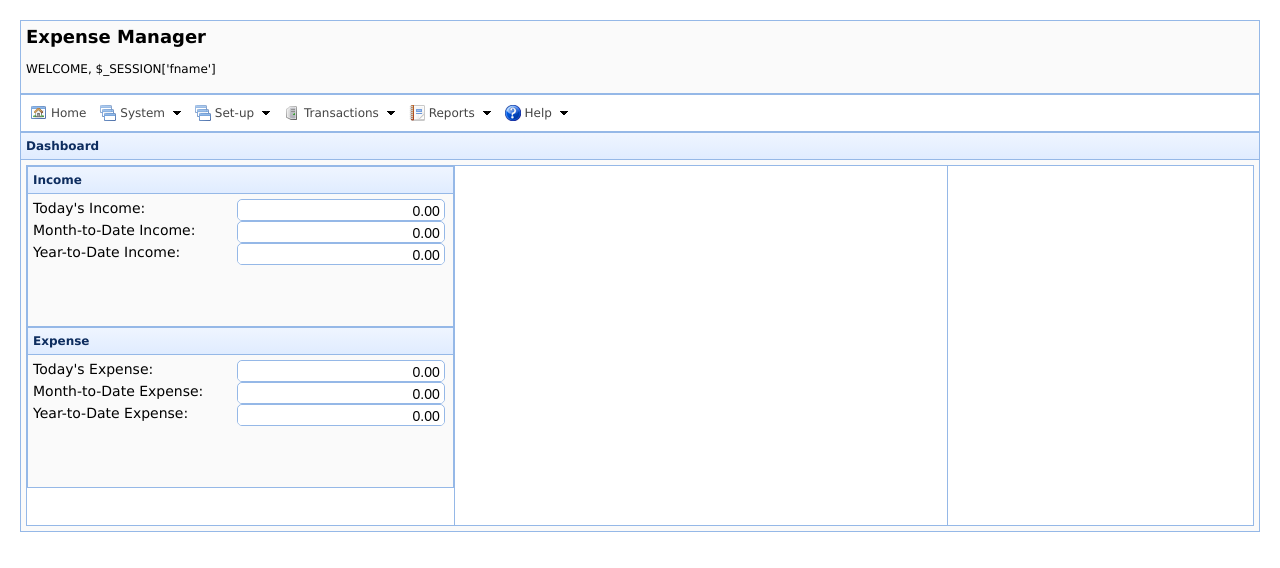
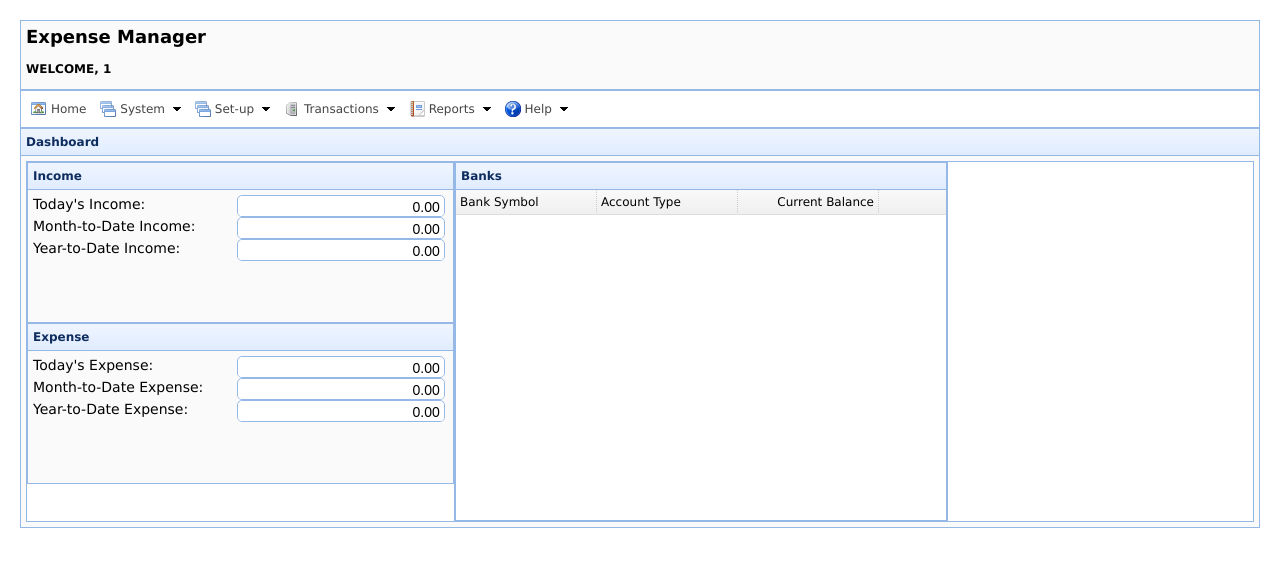
Before and after one commit to JeffreyAReyes/expensemanagerjquery, a PHP site: page /main.php in a window 1280 px wide. Shown: the top 568 px of the page. Run offline with PHP 8.4, Linux system fonts and the light colour scheme; the visitor is signed in with stand-in values (Sample User, id 1); data that the repository does not hold is empty.

Commit message:
Code additions
Added php code to display session variable like name of the current
logged in user

```diff
--- a/main.php
+++ b/main.php
@@ -29,7 +29,7 @@ if (!(isset($_SESSION['login']) && $_SESSION['login'] != '')) {
 <body>
 	<div class="easyui-panel" style="padding:5px;width:100%;background:#fafafa;">
 		<h2>Expense Manager</h2>
-		<p>WELCOME, $_SESSION['fname']</p>
+		<h1>WELCOME, <?php echo $_SESSION['fname'];?></h1>
     </div>
 
     <div class="easyui-panel" style="padding:5px;width:100%">
@@ -111,7 +111,19 @@ if (!(isset($_SESSION['login']) && $_SESSION['login'] != '')) {
 
 			</div>
 			<div data-options="region:'center'" style="width:35%">
-
+				<table id="dg" title="Banks" class="easyui-datagrid" style="width:100%;height:100%"
+					url="phpfiles/get_data_no_params.php?sql_query=GetBankAccounts()"
+					toolbar="#toolbar" fitColumns="true" singleSelect="true">
+					<thead>
+						<tr>
+							<th field="BAID" width="1" hidden="true">BAID</th>
+							<th field="BID" width="1" hidden="true">BID</th>
+							<th field="BankSymbol" width="30%">Bank Symbol</th>
+							<th field="AccountType" width="30%">Account Type</th>
+							<th field="CurrentBalance" width="30%"  align="right"  formatter="formatPrice">Current Balance</th>
+						</tr>
+					</thead>
+				</table>
 			</div>
 		</div>
     </div>
```
